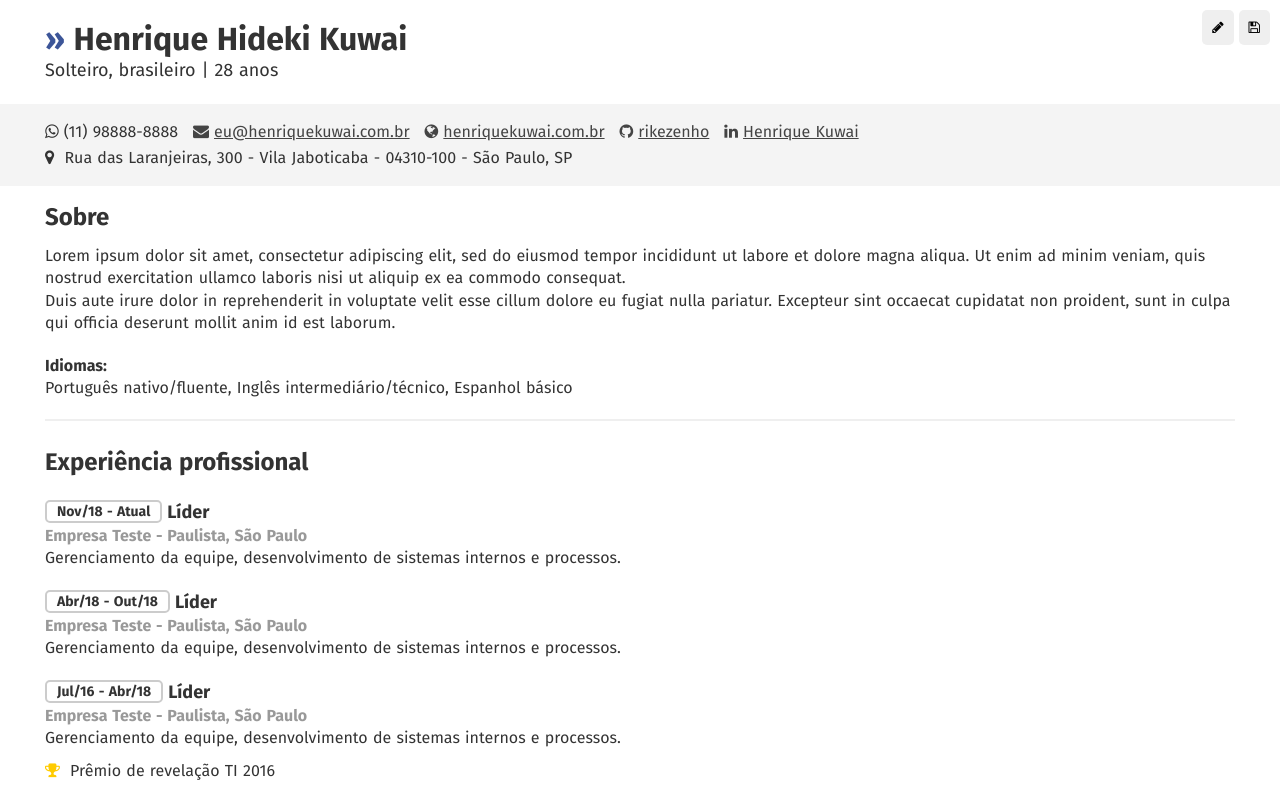
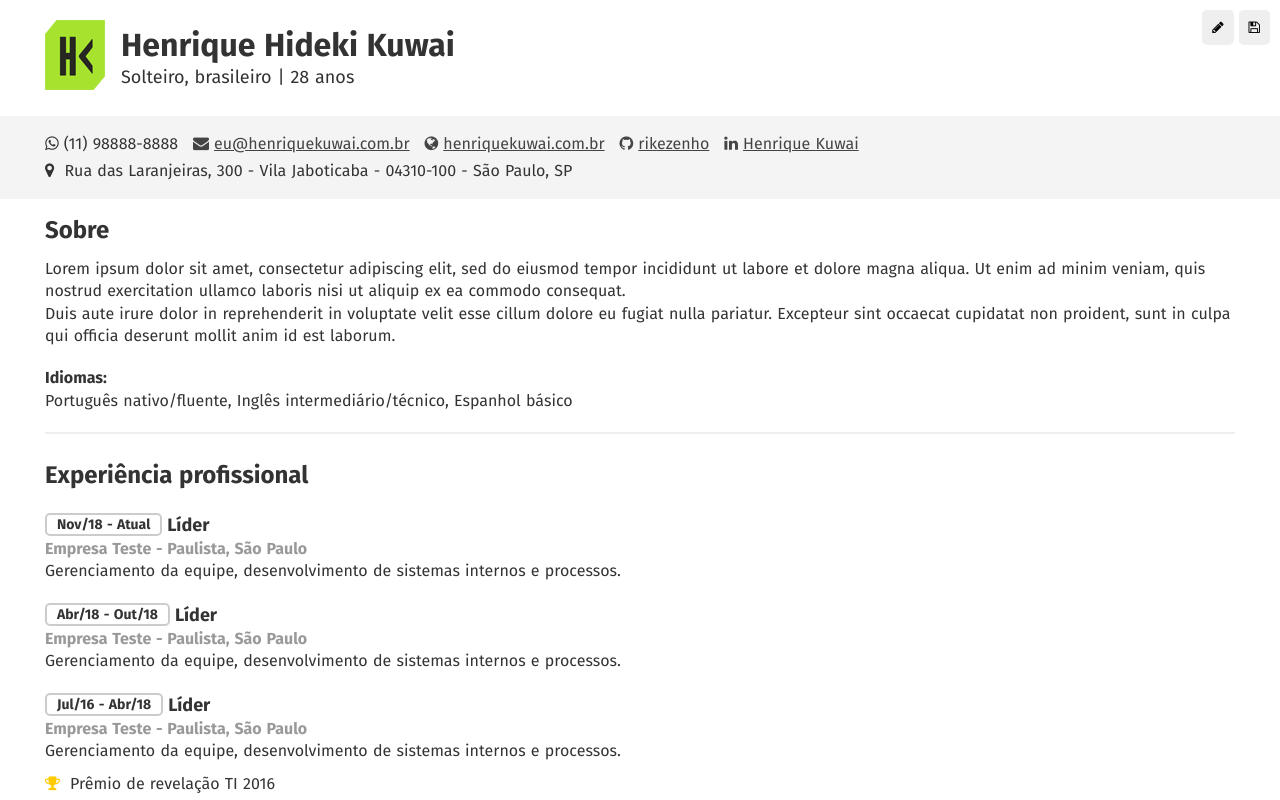
Before and after one commit to Rikezenho/build-a-cv, a Vue app: page / in a window 1280 px wide. Shown: the top 800 px of the page. Built offline with nearby package versions, Linux system fonts and the light colour scheme.

Commit message:
Adds header logo again

```diff
--- a/src/components/cv/header/index.vue
+++ b/src/components/cv/header/index.vue
@@ -1,7 +1,8 @@
 <template>
   <div class="header">
+    <div class="logo" v-if="data.logo"><img :src="data.logo" /></div>
     <div class="text">
-      <h1><span :style="data.colorHighlight ? `color:${data.colorHighlight}` : ''">&raquo;</span> {{ data.title }}</h1>
+      <h1><span v-if="!data.logo" :style="data.colorHighlight ? `color:${data.colorHighlight}` : ''">&raquo;</span> {{ data.title }}</h1>
       <div class="subtitulo">
         <template v-if="data.subtitle">{{ data.subtitle }} | </template>
         {{ getAge() }} anos
```
Also changed, not shown: src/assets/json/cv.json (+1 -0 lines).
